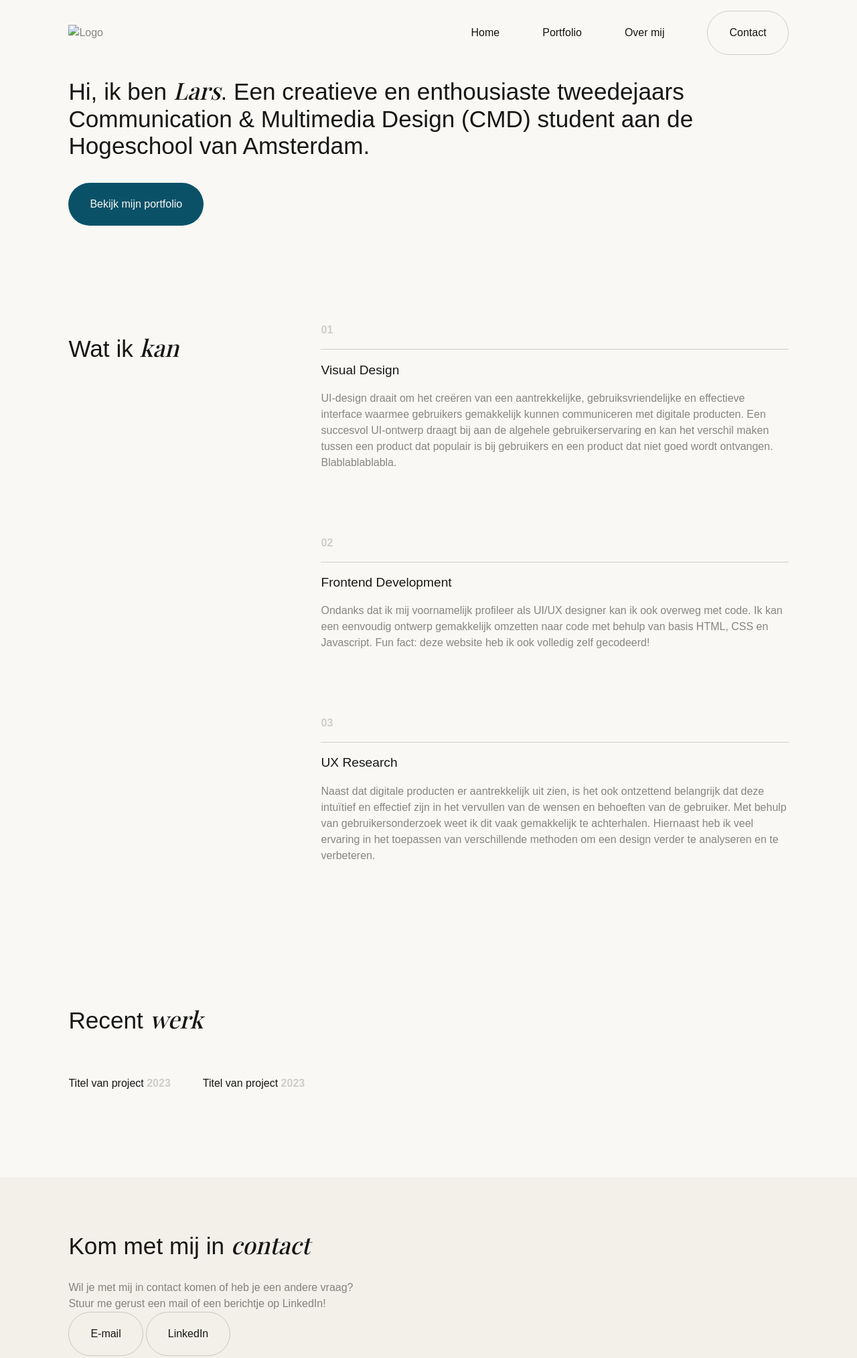
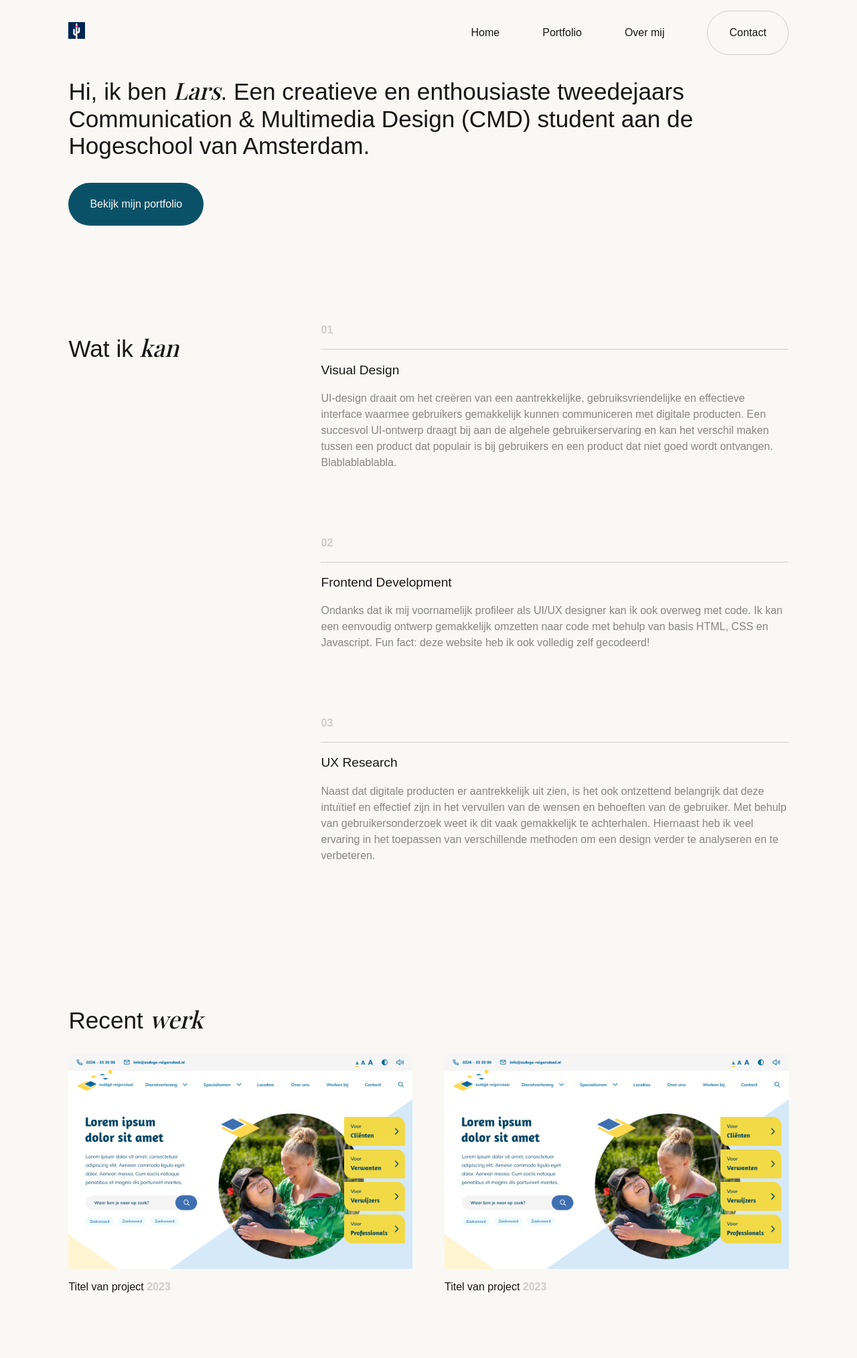
Before and after one commit to lars-de-vries/Portfolio, a plain HTML site: page index.html in a window 1280 px wide. Shown: the top 2028 px of the page at 67% size. Drawn offline with nearby package versions, Linux system fonts and the light colour scheme; the site is published under a folder, as on GitHub Pages, so addresses that start at the root find nothing; a web font is replaced by a local one.

Commit message:
images fix

```diff
--- a/index.html
+++ b/index.html
@@ -21,7 +21,7 @@
 <body>
 	<header>
 		<div>
-			<a href="index.html"><img src="/images/favicon.png" alt="Logo"></a>
+			<a href="index.html"><img src="./images/favicon.png" alt="Logo"></a>
 			<nav>
 				<ul>
 					<li><a href="">Home</a></li>
@@ -29,7 +29,7 @@
 					<li><a href="">Over mij</a></li>
 					<li><a class="button-secundary" href="#footer">Contact</a></li>
 				</ul>
-				<button aria-hidden="true"><img src="/images/hamburger-open.svg" alt="" /></button>
+				<button aria-hidden="true"><img src="./images/hamburger-open.svg" alt="" /></button>
 			</nav>
 
 		</div>
@@ -75,14 +75,14 @@
 			<div>
 				<div>
 					<div class="project-image">
-						<a href=""><img class="cursor-arrow" src="/images/testimg.png" alt=""></a>
+						<a href=""><img class="cursor-arrow" src="./images/testimg.png" alt=""></a>
 					</div>
 					<p>Titel van project <span>2023</span></p>
 				</div>
 
 				<div>
 					<div class="project-image">
-						<a href=""><img class="cursor-arrow" src="/images/testimg.png" alt=""></a>
+						<a href=""><img class="cursor-arrow" src="./images/testimg.png" alt=""></a>
 					</div>
 					<p>Titel van project <span>2023</span></p>
 				</div>
--- a/styles/style.css
+++ b/styles/style.css
@@ -241,7 +241,7 @@ nav.menu-active ul {
 }
 
 nav.menu-active button img {
-  content:url('/images/hamburger-close.svg');
+  content:url('./images/hamburger-close.svg');
 }
 
 
```
